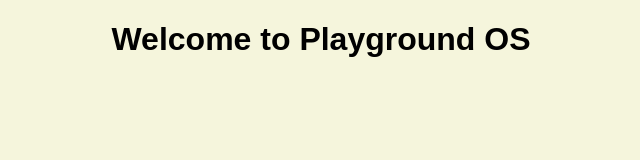
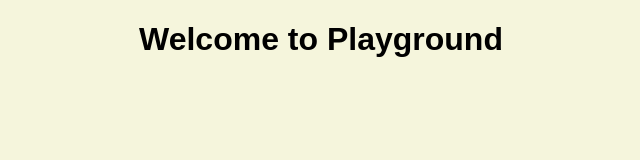
Before and after one commit to tatnukal-ps/SampleExpressApp, a website: page public/index.html in a window 1280 px wide. Shown: the whole page, without its empty margins (319-959 px from the left). Drawn offline with Linux system fonts and the light colour scheme.

Commit message:
Update index.html

```diff
--- a/public/index.html
+++ b/public/index.html
@@ -9,7 +9,7 @@
 </head>
 <body>
     <div class='center'>
-        <h1> Welcome to Playground OS</h1>
+        <h1> Welcome to Playground</h1>
     </div>
 </body>
 </html>
```
